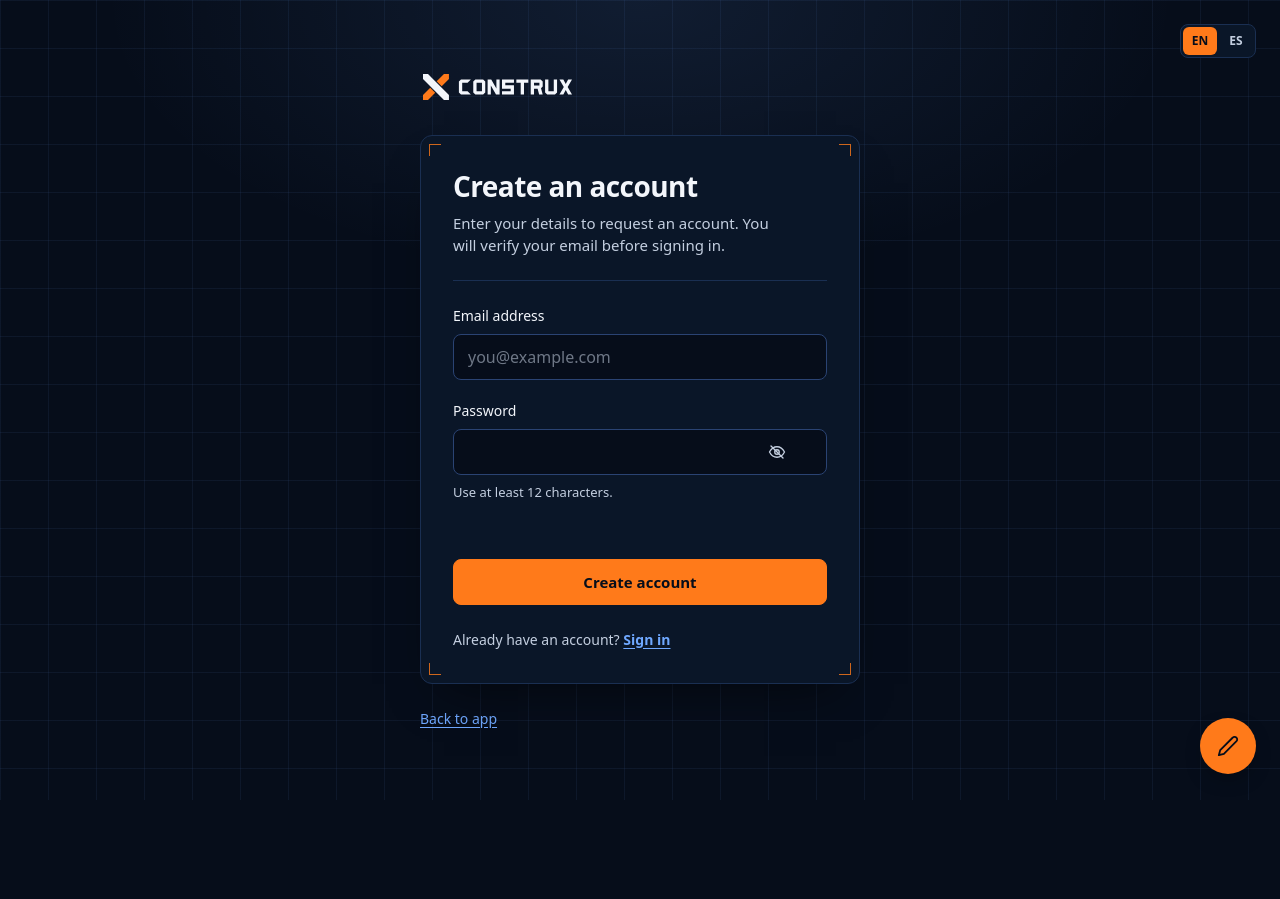
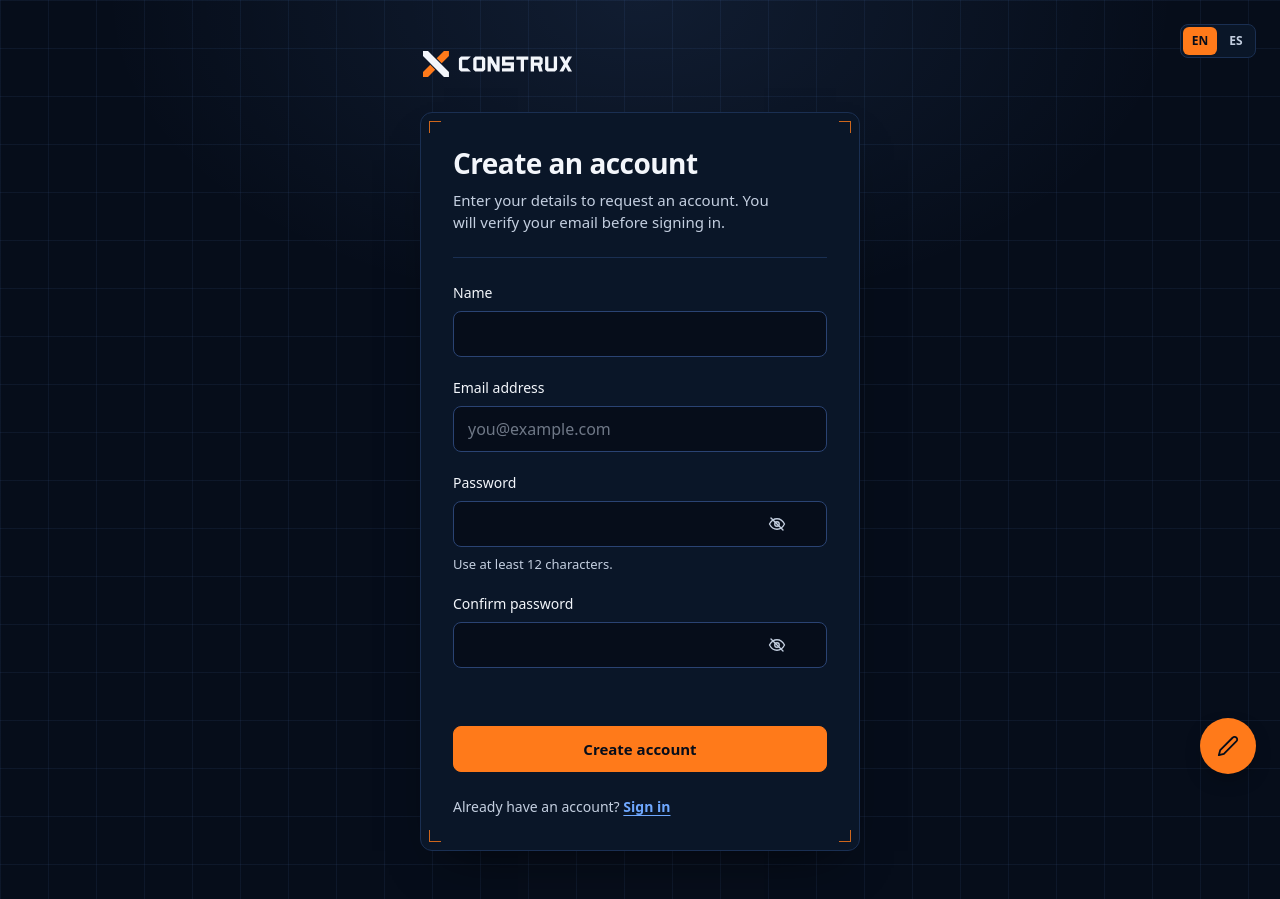
Before and after one commit to SebastianVi1/construx-dashboard, a React (Vite) app: page /register in a window 1280 px wide. Before the commit the page ends 800 px from the top, so only its background shows below. Built offline with nearby package versions, Linux system fonts and the light colour scheme; no server answers.

Commit message:
feat(auth): add name and confirm password to register, remove back to app link

```diff
--- a/src/features/auth/AuthForm.tsx
+++ b/src/features/auth/AuthForm.tsx
@@ -26,17 +26,20 @@ export function AuthForm({ mode }: { mode: AuthMode }) {
   const googleAuthorizationUrl = isRegistration ? '' : getOAuth2AuthorizationUrl()
 
   const form = useForm({
-    initialValues: { email: '', password: '' },
+    initialValues: isRegistration
+      ? { name: '', email: '', password: '', confirmPassword: '' }
+      : { email: '', password: '' },
     schema: isRegistration ? makeRegistrationSchema(m.validation) : makeLoginSchema(m.validation),
     onSubmit: async (data) => {
       setRateLimited(false)
       try {
         if (isRegistration) {
-          await register(data)
-          setRegisteredEmail(data.email)
+          const { name, email, password } = data
+          await register({ name, email, password })
+          setRegisteredEmail(email)
           setAccepted(true)
         } else {
-          await login(data)
+          await login({ email: data.email, password: data.password })
           await signIn()
           navigate('/account', { replace: true })
         }
@@ -46,7 +49,7 @@ export function AuthForm({ mode }: { mode: AuthMode }) {
       }
     },
     onInvalid: (errors) => {
-      const firstError = ['email', 'password'].find((name) => errors[name])
+      const firstError = ['name', 'email', 'password', 'confirmPassword'].find((name) => errors[name])
       if (firstError) document.getElementById(`field-${firstError}`)?.focus()
     },
   })
@@ -66,6 +69,16 @@ export function AuthForm({ mode }: { mode: AuthMode }) {
   }
 
   const fields: FieldConfig[] = [
+    ...(isRegistration
+      ? [
+          {
+            name: 'name',
+            label: m.auth.field.nameLabel,
+            type: 'text',
+            autoComplete: 'name',
+          } satisfies FieldConfig,
+        ]
+      : []),
     {
       name: 'email',
       label: m.auth.field.emailLabel,
@@ -83,6 +96,17 @@ export function AuthForm({ mode }: { mode: AuthMode }) {
       revealLabels: { show: m.auth.field.showPassword, hide: m.auth.field.hidePassword },
       hint: isRegistration ? m.auth.field.passwordHint : undefined,
     },
+    ...(isRegistration
+      ? [
+          {
+            name: 'confirmPassword',
+            label: m.auth.field.confirmPasswordLabel,
+            type: 'password',
+            autoComplete: 'new-password',
+            revealLabels: { show: m.auth.field.showPassword, hide: m.auth.field.hidePassword },
+          } satisfies FieldConfig,
+        ]
+      : []),
   ]
 
   if (accepted) {
--- a/src/features/auth/AuthLayout.tsx
+++ b/src/features/auth/AuthLayout.tsx
@@ -31,7 +31,6 @@ export function AuthLayout({ title, description, children }: AuthLayoutProps) {
           {children}
         </section>
 
-        <Link className="auth-back" to="/account">{m.auth.backToApp}</Link>
       </div>
     </main>
   )
--- a/src/features/auth/auth.css
+++ b/src/features/auth/auth.css
@@ -135,8 +135,7 @@
 }
 
 .auth-page .auth-brand:hover,
-.auth-switch a:hover,
-.auth-back:hover {
+.auth-switch a:hover {
   color: var(--cx-blueprint-300);
 }
 
@@ -165,12 +164,6 @@
 
 .auth-forgot a:hover {
   color: var(--cx-blueprint-300);
-}
-
-.auth-back {
-  display: inline-block;
-  margin-top: 24px;
-  font-size: 14px;
 }
 
 .auth-accepted {
--- a/src/features/auth/schemas.ts
+++ b/src/features/auth/schemas.ts
@@ -1,6 +1,8 @@
 import { z } from 'zod'
 
 export type ValidationMessages = {
+  nameRequired: string
+  nameMax: string
   emailRequired: string
   emailInvalid: string
   passwordRequired: string
@@ -10,7 +12,7 @@ export type ValidationMessages = {
 }
 
 export type LoginInput = { email: string; password: string }
-export type RegistrationInput = { email: string; password: string }
+export type RegistrationInput = { name: string; email: string; password: string }
 
 export function makeLoginSchema(messages: ValidationMessages) {
   return z.object({
@@ -20,10 +22,17 @@ export function makeLoginSchema(messages: ValidationMessages) {
 }
 
 export function makeRegistrationSchema(messages: ValidationMessages) {
-  return z.object({
-    email: z.string().trim().min(1, messages.emailRequired).email(messages.emailInvalid),
-    password: z.string().min(12, messages.passwordMin).max(72, messages.passwordMax),
-  })
+  return z
+    .object({
+      name: z.string().trim().min(1, messages.nameRequired).max(100, messages.nameMax),
+      email: z.string().trim().min(1, messages.emailRequired).email(messages.emailInvalid),
+      password: z.string().min(12, messages.passwordMin).max(72, messages.passwordMax),
+      confirmPassword: z.string(),
+    })
+    .refine((values) => values.confirmPassword === values.password, {
+      message: messages.passwordMismatch,
+      path: ['confirmPassword'],
+    })
 }
 
 export function makeForgotPasswordSchema(messages: ValidationMessages) {
--- a/src/i18n/messages.ts
+++ b/src/i18n/messages.ts
@@ -6,7 +6,6 @@ const en = {
   },
   auth: {
     brandHome: 'Construx home',
-    backToApp: 'Back to app',
     title: {
       signIn: 'Sign in',
       register: 'Create an account',
@@ -31,6 +30,8 @@ const en = {
     field: {
       emailLabel: 'Email address',
       emailPlaceholder: 'you@example.com',
+      nameLabel: 'Name',
+      confirmPasswordLabel: 'Confirm password',
       passwordLabel: 'Password',
       passwordHint: 'Use at least 12 characters.',
       showPassword: 'Show password',
@@ -113,6 +114,8 @@ const en = {
     google: 'Continue with Google',
   },
   validation: {
+    nameRequired: 'Enter your name',
+    nameMax: 'Use at most 100 characters',
     emailRequired: 'Enter your email address',
     emailInvalid: 'Enter a valid email address',
     passwordRequired: 'Enter your password',
@@ -168,7 +171,6 @@ const es: Messages = {
   },
   auth: {
     brandHome: 'Inicio de Construx',
-    backToApp: 'Volver a la aplicación',
     title: {
       signIn: 'Iniciar sesión',
       register: 'Crear una cuenta',
@@ -193,6 +195,8 @@ const es: Messages = {
     field: {
       emailLabel: 'Correo electrónico',
       emailPlaceholder: 'tu@ejemplo.com',
+      nameLabel: 'Nombre',
+      confirmPasswordLabel: 'Confirma la contraseña',
       passwordLabel: 'Contraseña',
       passwordHint: 'Usa al menos 12 caracteres.',
       showPassword: 'Mostrar contraseña',
@@ -275,6 +279,8 @@ const es: Messages = {
     google: 'Continuar con Google',
   },
   validation: {
+    nameRequired: 'Ingresa tu nombre',
+    nameMax: 'Usa como máximo 100 caracteres',
     emailRequired: 'Ingresa tu correo electrónico',
     emailInvalid: 'Ingresa un correo electrónico válido',
     passwordRequired: 'Ingresa tu contraseña',
```
Also changed, not shown: 1 other file (tests, documents, lock files or other folders).
